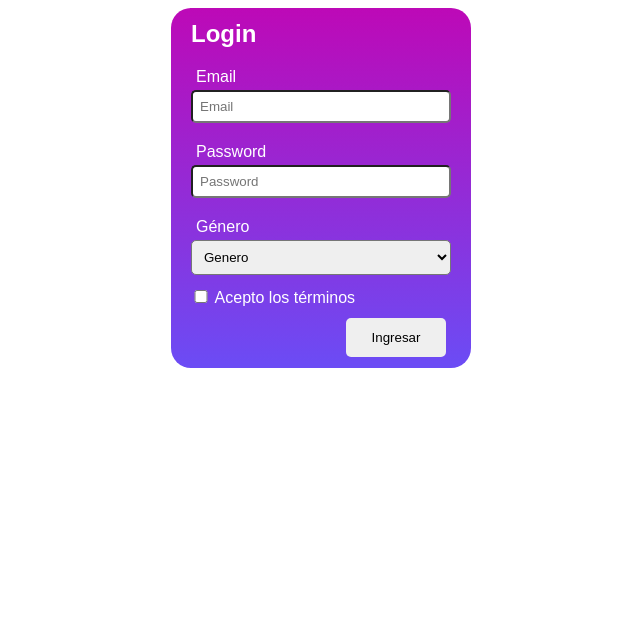
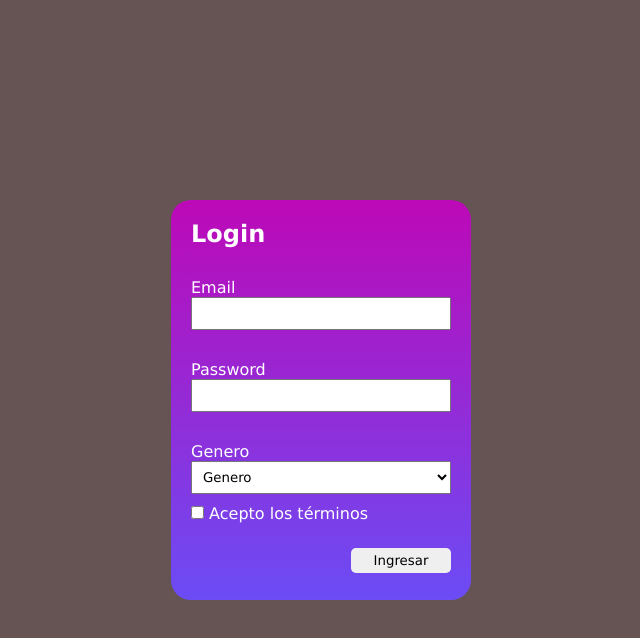
Before and after one commit to tomasgomezmedina/aspirantes-mir-html-y-css, a plain HTML site: page ejercicio2-html-y-css/index.html in a window 1280 px wide. Shown: the whole page, without its empty margins (319-959 px from the left). Drawn offline with Linux system fonts and the light colour scheme.

Commit message:
Correcciones

```diff
--- a/ejercicio2-html-y-css/index.html
+++ b/ejercicio2-html-y-css/index.html
@@ -1,5 +1,6 @@
 <!DOCTYPE html>
 <html lang="en">
+
 <head>
     <meta charset="UTF-8">
     <meta http-equiv="X-UA-Compatible" content="IE=edge">
@@ -7,29 +8,37 @@
     <title>Login</title>
     <link rel="stylesheet" href="styles.css">
 </head>
+
 <body>
-    <form action="#">
+    <div class="box">
+        <form>
             <h2>Login</h2>
 
-        <label for="email">Email</label>
-        <input type="text" name="email" placeholder="Email" required>
+            <div class="input-box">
+                <span>Email</span>
+                <input type="text" required>
+            </div>
 
-        <label for="password">Password</label>
-        <input type="password" name="password" placeholder="Password" required>
+            <div class="input-box">
+                <span>Password</span>
+                <input type="password" required>
+            </div>
 
-        <label for="genero">Género</label>
-        <select name="genero" id="genero">
+            <div class="options">
+                <span>Genero</span>
+                <select>
                     <option value="0">Genero</option>
                     <option value="hombre">Hombre</option>
                     <option value="mujer">Mujer</option>
                 </select>
+            </div>
 
             <input type="checkbox">
             Acepto los términos
 
-        <button>
-            Ingresar
-        </button>
+            <input id="boton" type="submit" value="Ingresar">
         </form>
+    </div>
 </body>
+
 </html>
--- a/ejercicio2-html-y-css/styles.css
+++ b/ejercicio2-html-y-css/styles.css
@@ -1,61 +1,53 @@
 * {
+    margin: 0;
+    padding: 0;
     box-sizing: border-box;
+    font-family: 'Lucida Sans', 'Lucida Sans Regular', 'Lucida Grande', 'Lucida Sans Unicode', Geneva, Verdana, sans-serif;
+
 }
+body{
+    display: flex;
+    justify-content: center;
+    align-items: center;
+    min-height: 100vh;
+    background: #665353;
+}
+.box{
+    color: #fff;
+    position: relative;
+    width: 300px;
+    height: 400px;
+    background: linear-gradient(to bottom, #bd09b7, #6b4cf5);
+    border-radius: 20px;
+}
+.box form{
 
-body {
-    font-family: sans-serif;
-    color: white;
+    position: absolute;
+    padding: 20px;
 }
-
-form {
-    height: 360px;
-    width: 300px;
-    padding: 20px;
-    border-radius: 20px;
-    margin: 0 auto;
-    background: linear-gradient(to bottom, #bd09b7, #6b4cf5);
+.box form input[type="checkbox"]{
+    margin-top: 12px;
 }
-
-h2 {
-    margin-top: -8px;
+.box form #boton{
+    padding: 5px 15px;
+    border-radius: 5px;
+    border: none;
+    cursor: pointer;
+    width: 100px;
+    margin-top: 25px;
+    margin-left: 160px;
 }
-
-label {
-    margin-left: 5px;
+.box form .input-box{
+    margin-top: 30px;
 }
-
-input {
-    border-radius: 5px;
-    margin-top: 4px;
-    margin-bottom: 20px;
+.box form .input-box input{
     padding: 7px;
     width: 100%;
 }
-
-select {
-    padding: 8px;
+.box form .options{
+    margin-top: 30px;
+}
+.box form .options select{
+    padding: 7px;
     width: 100%;
-    border-radius: 5px;
-    margin-top: 4px;
 }
-
-button {
-    position: relative;
-    bottom: 5px;
-    left: 155px;
-    border: none;
-    padding: 12px;
-    min-width: 100px;
-    border-radius: 5px;
-    cursor: pointer;
-}
-
-button:hover {
-    background-color: aqua;
-}
-
-input[type="checkbox"] {
-    margin-top: 15px;
-    margin-left: -120px;
-    margin-right: -120px;
-}
```
Lines whose indentation alone changed are shown as unchanged.
